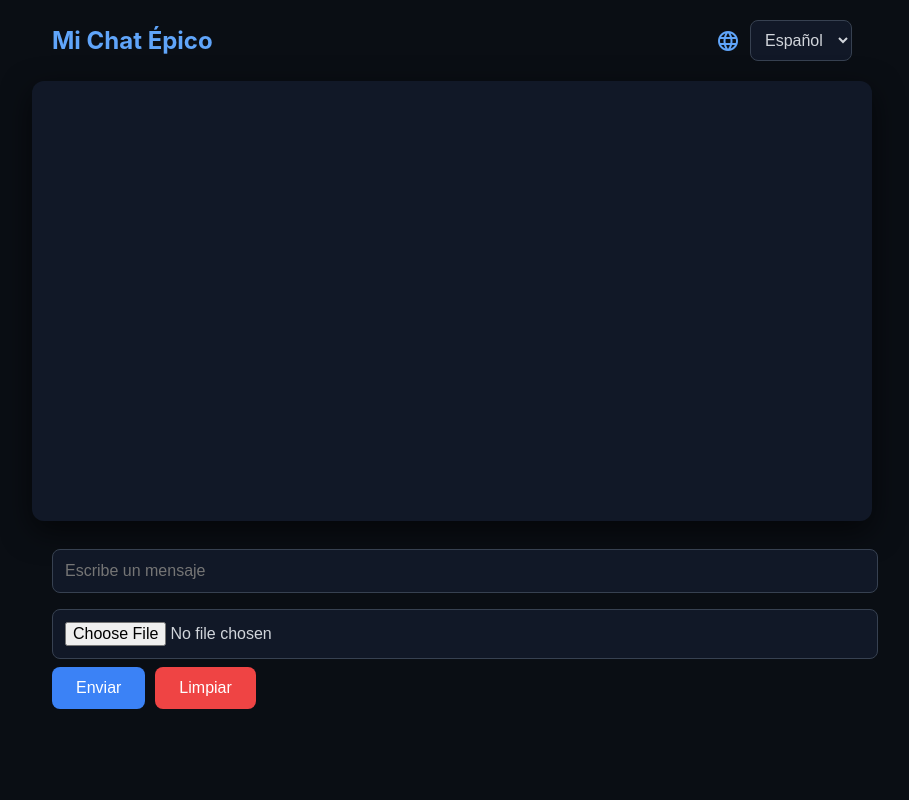
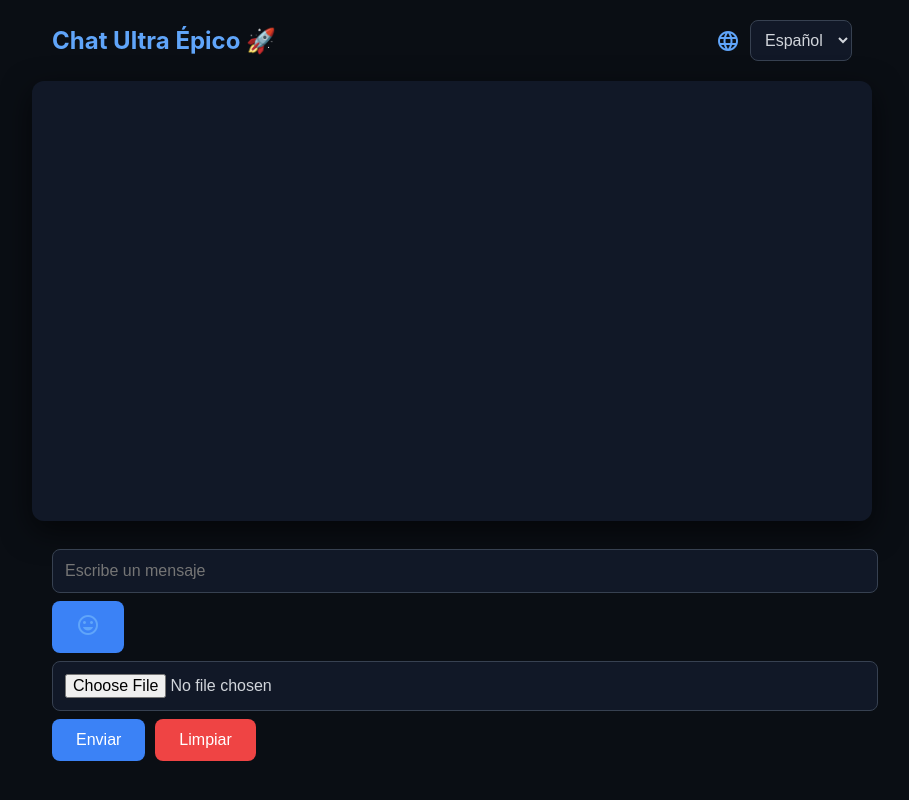
Before and after one commit to aaida6501-source/mi-chat-nuevo, a website: page public/index.html in a window 1280 px wide. Shown: the whole page, without its empty margins (188-1097 px from the left). Drawn offline with Linux system fonts and the light colour scheme.

Commit message:
Mejorar index.html con emojis y diseño épico

```diff
--- a/public/index.html
+++ b/public/index.html
@@ -3,13 +3,14 @@
 <head>
   <meta charset="UTF-8">
   <meta name="viewport" content="width=device-width, initial-scale=1.0">
-  <title>Mi Chat Épico</title>
+  <title>Chat Ultra Épico</title>
   <link rel="stylesheet" href="estilos.css">
   <link href="https://fonts.googleapis.com/icon?family=Material+Icons" rel="stylesheet">
+  <script src="https://cdn.jsdelivr.net/npm/emoji-picker-element@^1"></script>
 </head>
 <body>
   <header>
-    <h1>Mi Chat Épico</h1>
+    <h1>Chat Ultra Épico 🚀</h1>
     <div class="language-container">
       <span class="material-icons">language</span>
       <select id="language">
@@ -20,7 +21,11 @@
   </header>
   <div id="chat"></div>
   <div class="input-container">
-    <input id="message-input" type="text" placeholder="Escribe un mensaje">
+    <div class="message-input-container">
+      <input id="message-input" type="text" placeholder="Escribe un mensaje">
+      <emoji-picker id="emoji-picker" style="display: none;"></emoji-picker>
+      <button onclick="toggleEmojiPicker()" class="emoji-btn"><span class="material-icons">mood</span></button>
+    </div>
     <input id="file-input" type="file" accept="image/*,video/*,.pdf">
     <div class="button-container">
       <button onclick="sendMessage()">Enviar</button>
```
